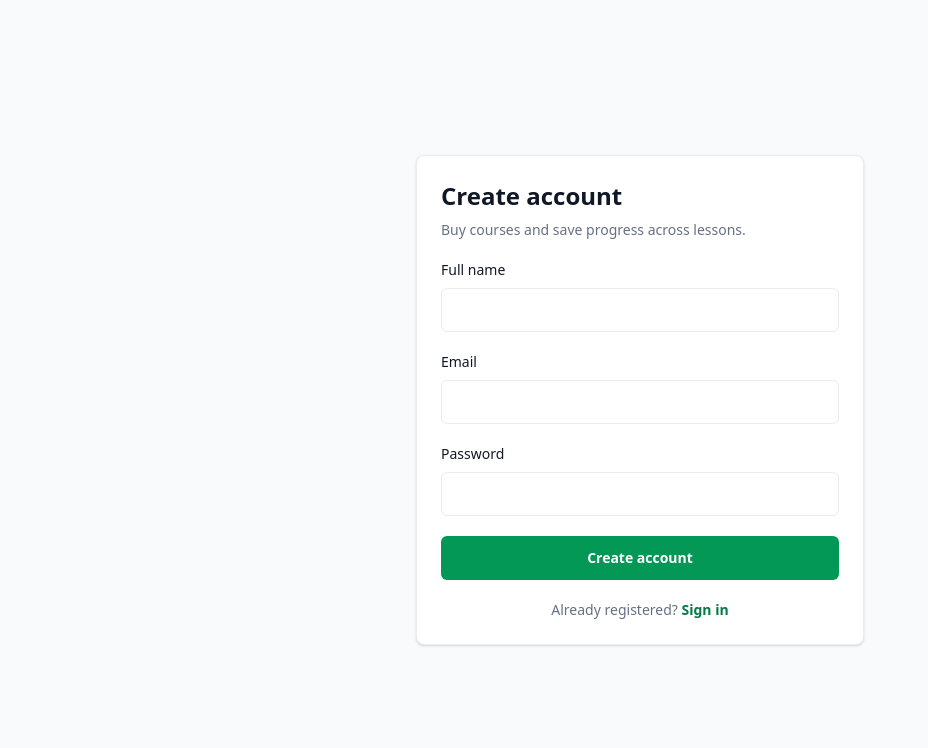
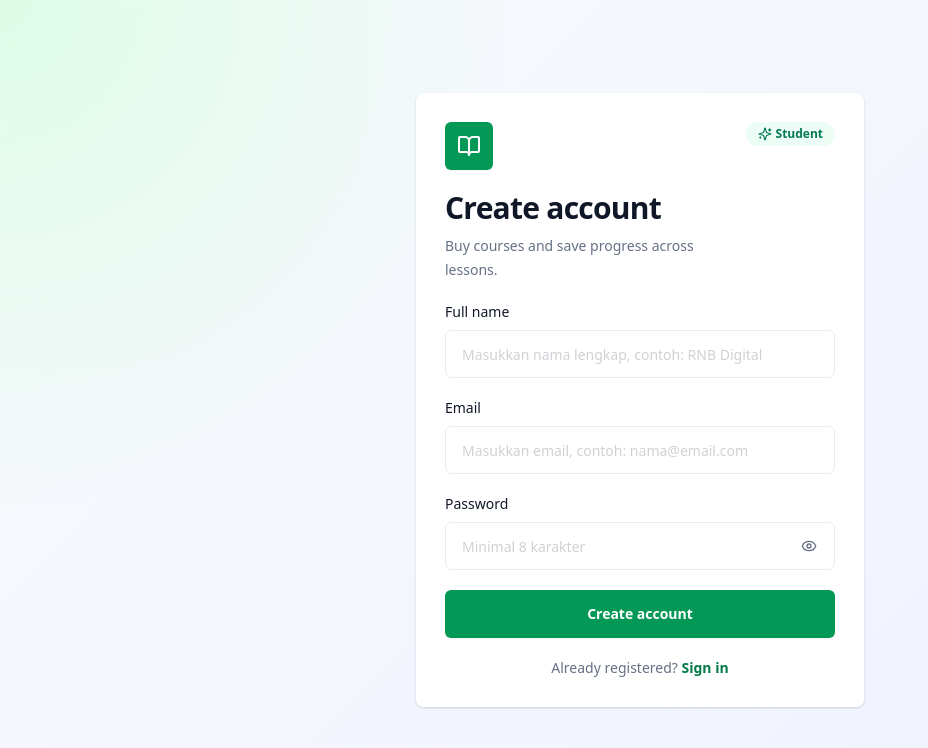
Before and after one commit to sastrazeski/Chris-Online-Course, a Next.js app: page /auth/sign-up in a window 1280 px wide. Shown: the top 748 px of the page, without its empty margins (0-928 px from the left). Built offline with nearby package versions, Linux system fonts and the light colour scheme.

Commit message:
Improve auth pages UI

```diff
--- a/app/auth/sign-in/page.tsx
+++ b/app/auth/sign-in/page.tsx
@@ -1,4 +1,6 @@
 import Link from "next/link";
+import { BookOpen, LogIn } from "lucide-react";
+import { PasswordInput } from "@/components/password-input";
 import { signIn } from "../actions";
 
 export default async function SignInPage({
@@ -9,23 +11,38 @@ export default async function SignInPage({
   const params = await searchParams;
 
   return (
-    <main className="flex min-h-screen items-center justify-center bg-gray-50 px-4 py-12">
-      <form action={signIn} className="w-full max-w-md space-y-5 rounded-lg border border-line bg-white p-6 shadow-panel">
-        <div>
-          <h1 className="text-2xl font-semibold text-ink">Sign in</h1>
-          <p className="mt-2 text-sm text-muted">Access your courses and continue learning.</p>
+    <main className="flex min-h-screen items-center justify-center bg-[radial-gradient(circle_at_top_left,#dbeafe_0,transparent_34%),linear-gradient(135deg,#f8fafc_0%,#ecfdf5_100%)] px-4 py-12">
+      <form action={signIn} className="w-full max-w-md space-y-5 rounded-lg border border-white/80 bg-white/95 p-7 shadow-panel">
+        <div className="flex items-start justify-between gap-4">
+          <div>
+            <div className="mb-5 grid h-12 w-12 place-items-center rounded-md bg-brand-600 text-white shadow-sm">
+              <BookOpen className="h-6 w-6" />
+            </div>
+            <h1 className="text-3xl font-semibold tracking-tight text-ink">Sign in</h1>
+            <p className="mt-2 text-sm leading-6 text-muted">Access your courses and continue learning.</p>
+          </div>
+          <span className="inline-flex items-center gap-1 rounded-full bg-blue-50 px-3 py-1 text-xs font-semibold text-blue-700">
+            <LogIn className="h-3.5 w-3.5" />
+            Login
+          </span>
         </div>
         {params.error ? <p className="rounded-md bg-red-50 p-3 text-sm text-red-700">{params.error}</p> : null}
         <input type="hidden" name="next" value={params.next ?? "/dashboard"} />
         <label className="block text-sm font-medium text-ink">
           Email
-          <input name="email" type="email" required className="mt-2 h-11 w-full rounded-md border border-line px-3 outline-none focus:border-brand-600" />
+          <input
+            name="email"
+            type="email"
+            required
+            placeholder="Masukkan email, contoh: nama@email.com"
+            className="mt-2 h-12 w-full rounded-md border border-line bg-white px-4 text-sm outline-none transition placeholder:text-ink/20 focus:border-brand-600 focus:ring-4 focus:ring-brand-600/10"
+          />
         </label>
         <label className="block text-sm font-medium text-ink">
           Password
-          <input name="password" type="password" required className="mt-2 h-11 w-full rounded-md border border-line px-3 outline-none focus:border-brand-600" />
+          <PasswordInput name="password" required placeholder="Masukkan password" />
         </label>
-        <button className="h-11 w-full rounded-md bg-brand-600 text-sm font-semibold text-white hover:bg-brand-700">
+        <button className="h-12 w-full rounded-md bg-brand-600 text-sm font-semibold text-white shadow-sm transition hover:bg-brand-700 focus:outline-none focus:ring-4 focus:ring-brand-600/20">
           Sign in
         </button>
         <p className="text-center text-sm text-muted">
--- a/app/auth/sign-up/page.tsx
+++ b/app/auth/sign-up/page.tsx
@@ -1,30 +1,52 @@
 import Link from "next/link";
+import { BookOpen, Sparkles } from "lucide-react";
+import { PasswordInput } from "@/components/password-input";
 import { signUp } from "../actions";
 
 export default async function SignUpPage({ searchParams }: { searchParams: Promise<{ error?: string }> }) {
   const params = await searchParams;
 
   return (
-    <main className="flex min-h-screen items-center justify-center bg-gray-50 px-4 py-12">
-      <form action={signUp} className="w-full max-w-md space-y-5 rounded-lg border border-line bg-white p-6 shadow-panel">
-        <div>
-          <h1 className="text-2xl font-semibold text-ink">Create account</h1>
-          <p className="mt-2 text-sm text-muted">Buy courses and save progress across lessons.</p>
+    <main className="flex min-h-screen items-center justify-center bg-[radial-gradient(circle_at_top_left,#dcfce7_0,transparent_34%),linear-gradient(135deg,#f8fafc_0%,#eef2ff_100%)] px-4 py-12">
+      <form action={signUp} className="w-full max-w-md space-y-5 rounded-lg border border-white/80 bg-white/95 p-7 shadow-panel">
+        <div className="flex items-start justify-between gap-4">
+          <div>
+            <div className="mb-5 grid h-12 w-12 place-items-center rounded-md bg-brand-600 text-white shadow-sm">
+              <BookOpen className="h-6 w-6" />
+            </div>
+            <h1 className="text-3xl font-semibold tracking-tight text-ink">Create account</h1>
+            <p className="mt-2 text-sm leading-6 text-muted">Buy courses and save progress across lessons.</p>
+          </div>
+          <span className="inline-flex items-center gap-1 rounded-full bg-emerald-50 px-3 py-1 text-xs font-semibold text-emerald-700">
+            <Sparkles className="h-3.5 w-3.5" />
+            Student
+          </span>
         </div>
         {params.error ? <p className="rounded-md bg-red-50 p-3 text-sm text-red-700">{params.error}</p> : null}
         <label className="block text-sm font-medium text-ink">
           Full name
-          <input name="fullName" required className="mt-2 h-11 w-full rounded-md border border-line px-3 outline-none focus:border-brand-600" />
+          <input
+            name="fullName"
+            required
+            placeholder="Masukkan nama lengkap, contoh: RNB Digital"
+            className="mt-2 h-12 w-full rounded-md border border-line bg-white px-4 text-sm outline-none transition placeholder:text-ink/20 focus:border-brand-600 focus:ring-4 focus:ring-brand-600/10"
+          />
         </label>
         <label className="block text-sm font-medium text-ink">
           Email
-          <input name="email" type="email" required className="mt-2 h-11 w-full rounded-md border border-line px-3 outline-none focus:border-brand-600" />
+          <input
+            name="email"
+            type="email"
+            required
+            placeholder="Masukkan email, contoh: nama@email.com"
+            className="mt-2 h-12 w-full rounded-md border border-line bg-white px-4 text-sm outline-none transition placeholder:text-ink/20 focus:border-brand-600 focus:ring-4 focus:ring-brand-600/10"
+          />
         </label>
         <label className="block text-sm font-medium text-ink">
           Password
-          <input name="password" type="password" required minLength={8} className="mt-2 h-11 w-full rounded-md border border-line px-3 outline-none focus:border-brand-600" />
+          <PasswordInput name="password" required minLength={8} placeholder="Minimal 8 karakter" />
         </label>
-        <button className="h-11 w-full rounded-md bg-brand-600 text-sm font-semibold text-white hover:bg-brand-700">
+        <button className="h-12 w-full rounded-md bg-brand-600 text-sm font-semibold text-white shadow-sm transition hover:bg-brand-700 focus:outline-none focus:ring-4 focus:ring-brand-600/20">
           Create account
         </button>
         <p className="text-center text-sm text-muted">
--- /dev/null
+++ b/components/password-input.tsx
@@ -0,0 +1,28 @@
+"use client";
+
+import { Eye, EyeOff } from "lucide-react";
+import { useState } from "react";
+
+type PasswordInputProps = Omit<React.InputHTMLAttributes<HTMLInputElement>, "type">;
+
+export function PasswordInput(props: PasswordInputProps) {
+  const [isVisible, setIsVisible] = useState(false);
+
+  return (
+    <div className="relative mt-2">
+      <input
+        {...props}
+        type={isVisible ? "text" : "password"}
+        className="h-12 w-full rounded-md border border-line bg-white px-4 pr-12 text-sm text-ink outline-none transition placeholder:text-ink/20 focus:border-brand-600 focus:ring-4 focus:ring-brand-600/10"
+      />
+      <button
+        type="button"
+        aria-label={isVisible ? "Hide password" : "Show password"}
+        onClick={() => setIsVisible((current) => !current)}
+        className="absolute right-2 top-1/2 grid h-9 w-9 -translate-y-1/2 place-items-center rounded-md text-muted transition hover:bg-gray-100 hover:text-ink"
+      >
+        {isVisible ? <EyeOff className="h-4 w-4" /> : <Eye className="h-4 w-4" />}
+      </button>
+    </div>
+  );
+}
```
